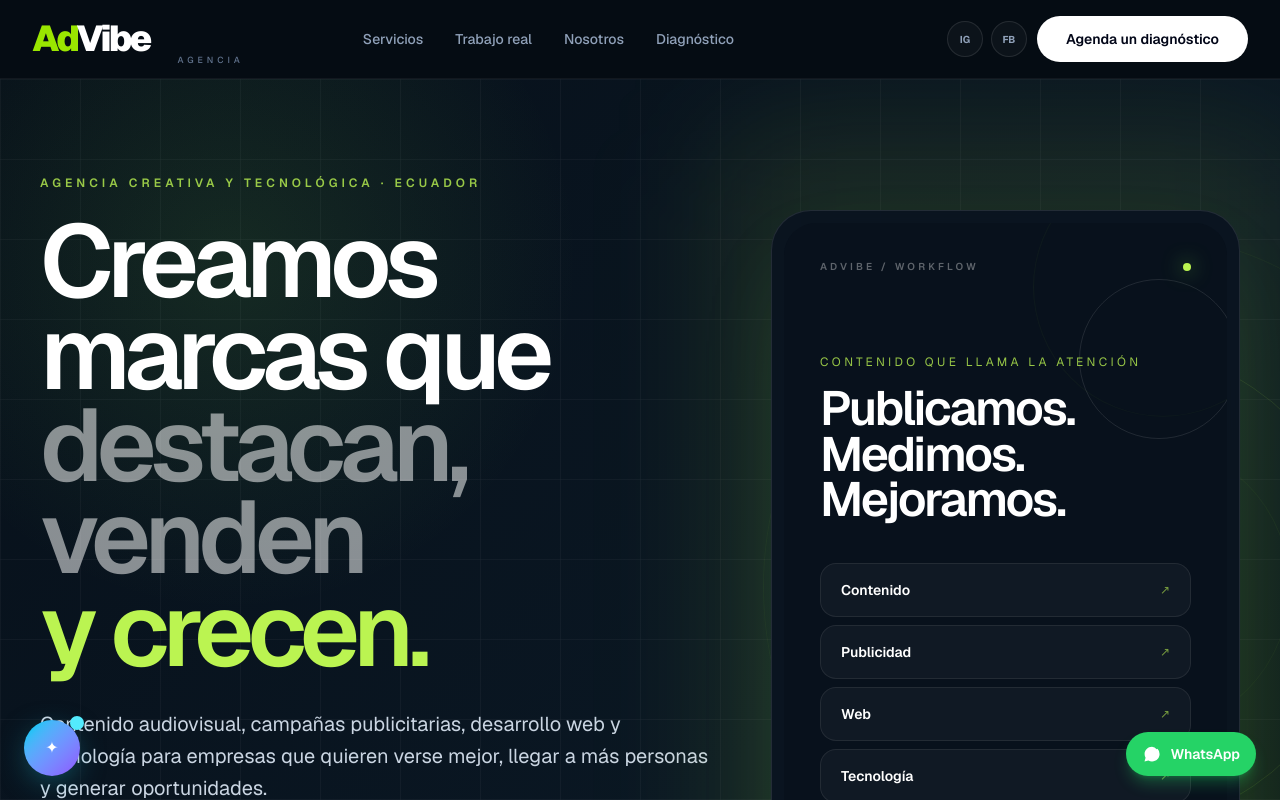
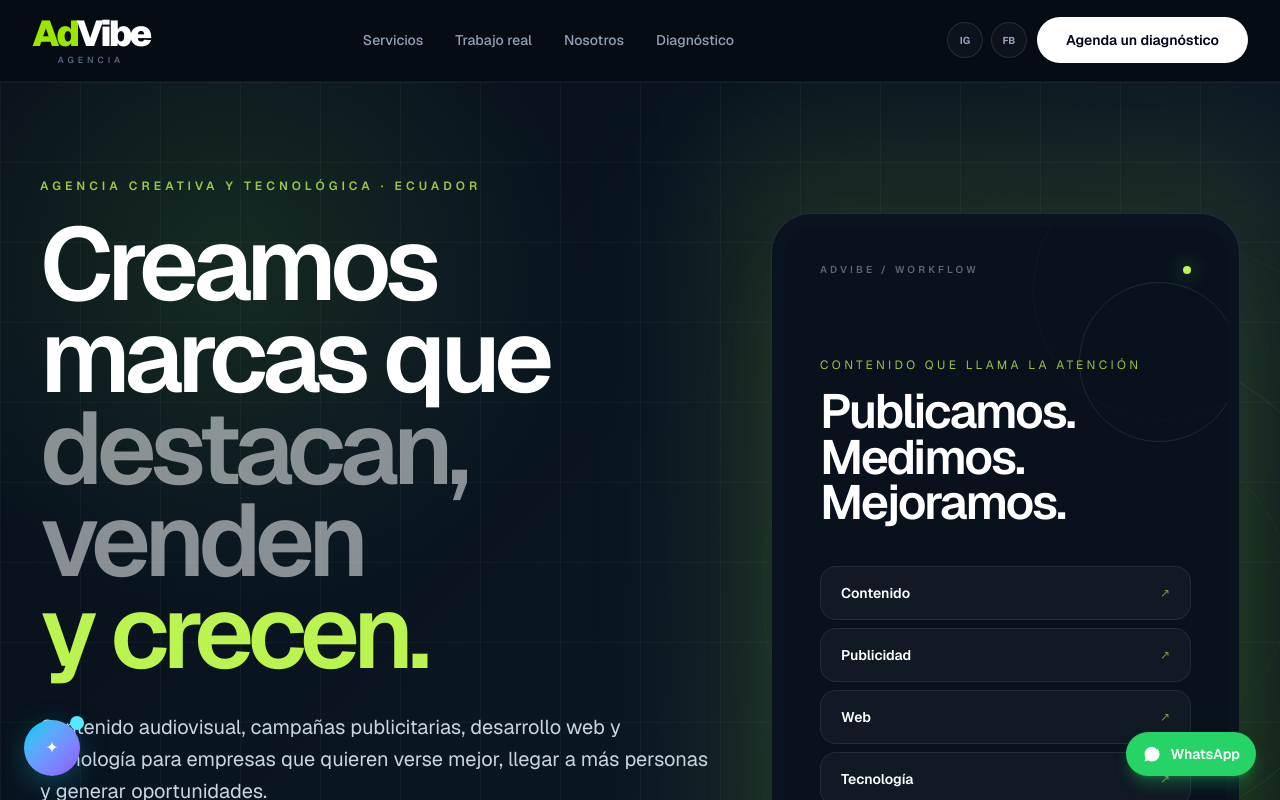
Before and after one commit to pablowebster94-sudo/advibe, a Next.js app: page / in a window 1280 px wide. Shown: the top 800 px of the page. Built offline with nearby package versions, Linux system fonts and the light colour scheme.

Commit message:
fix: center AdVibe Agencia logo lockup

```diff
--- a/components/Navbar.tsx
+++ b/components/Navbar.tsx
@@ -16,6 +16,17 @@ const socials = [
   { label: "Facebook", href: "https://www.facebook.com/share/1DT1TqhpjU/", icon: "FB" },
 ];
 
+function BrandLogo() {
+  return (
+    <span className="inline-flex flex-col items-center leading-none" aria-label="AdVibe Agencia">
+      <span className="text-[2rem] font-black tracking-[-0.07em] text-white sm:text-[2.25rem]">
+        <span className="text-lime-400">Ad</span>Vibe
+      </span>
+      <span className="mt-1 text-[0.55rem] font-medium tracking-[0.45em] text-slate-500">AGENCIA</span>
+    </span>
+  );
+}
+
 export default function Navbar() {
   const [scrolled, setScrolled] = useState(false);
   useEffect(() => {
@@ -28,9 +39,8 @@ export default function Navbar() {
   return (
     <motion.header initial={{ opacity: 0, y: -12 }} animate={{ opacity: 1, y: 0 }} transition={{ duration: .6 }} className={`sticky top-0 z-50 border-b transition-all duration-500 ${scrolled ? "border-white/10 bg-[#07101a]/90 backdrop-blur-2xl" : "border-white/5 bg-[#07101a]/70 backdrop-blur-xl"}`}>
       <div className="mx-auto flex max-w-7xl items-center justify-between px-6 py-4 sm:px-8">
-        <a href="#home" aria-label="AdVibe Agencia" className="group relative flex items-end leading-none">
-          <span className="text-[2rem] font-black tracking-[-0.07em] text-white sm:text-[2.25rem]"><span className="text-lime-400">Ad</span>Vibe</span>
-          <span className="absolute -bottom-2 left-[8.2rem] text-[0.55rem] font-medium tracking-[0.45em] text-slate-500 sm:left-[9.1rem]">AGENCIA</span>
+        <a href="#home" className="group flex items-center" aria-label="AdVibe Agencia">
+          <BrandLogo />
         </a>
         <nav className="hidden items-center gap-8 md:flex">
           {navLinks.map((link) => (
```
